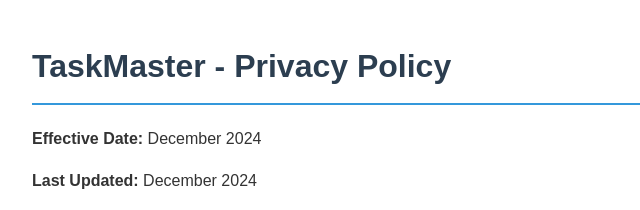
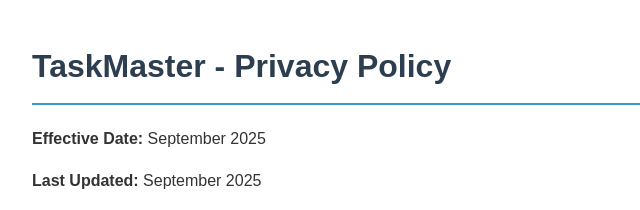
Before and after one commit to goldenfingers98/TaskMasterApp-preview, a plain HTML site: page privacy-policy.html in a window 1280 px wide. Shown: the top 210 px of the page, 208-848 px from the left. Drawn offline with Linux system fonts and the light colour scheme.

Commit message:
update privacy policy effective and last updated dates

```diff
--- a/privacy-policy.html
+++ b/privacy-policy.html
@@ -39,8 +39,8 @@
 <body>
     <h1>TaskMaster - Privacy Policy</h1>
 
-    <p><strong>Effective Date:</strong> December 2024</p>
-    <p><strong>Last Updated:</strong> December 2024</p>
+    <p><strong>Effective Date:</strong> September 2025</p>
+    <p><strong>Last Updated:</strong> September 2025</p>
 
     <div class="highlight">
         <p><strong>TL;DR:</strong> TaskMaster is a completely offline application. We do not collect, store, transmit, or share any of your personal data or information.</p>
```
